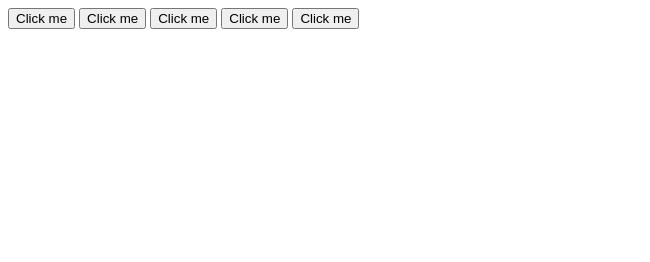
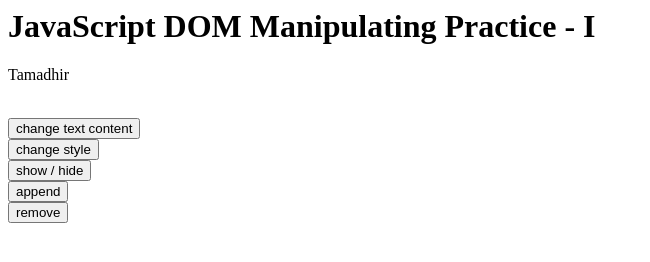
Before and after one commit to Tamadhir10/TAMADHIR_For_JS, a plain HTML site: page JavaScript DOM Manipulating Practice - I/index.html in a window 1280 px wide. Shown: the whole page, without its empty margins (0-650 px from the left). Drawn offline with Linux system fonts and the light colour scheme.

Commit message:
create a function of change the content of the text

```diff
--- a/JavaScript DOM Manipulating Practice - I/index.html
+++ b/JavaScript DOM Manipulating Practice - I/index.html
@@ -2,15 +2,42 @@
 <head>
     <meta charset="UTF-8">
     <meta name="viewport" content="width=device-width, initial-scale=1.0">
-    <title>Document</title>
+    <title>JavaScript DOM Manipulating Practice - I</title>
 </head>
 <body>
-<button onclick="ChangeTextContent()">Click me</button>
-<button onclick="ChangeStyle()">Click me</button>
-<button onclick="ShowOrHideElement()">Click me</button>
-<button onclick="CreateandAppendElement()">Click me</button>
-<button onclick="RemoveElement()">Click me</button>
+<h1>JavaScript DOM Manipulating Practice - I</h1>
+<div id="container">
+    <p id="txt">Tamadhir</p>
+</div>
+<br>
+<button onclick="ChangeTextContent()">change text content</button>
+<br>
+<button onclick="ChangeStyle()">change style</button>
+<br>
+<button onclick="ShowOrHideElement()">show / hide</button>
+<br>
+<button onclick="CreateandAppendElement()">append</button>
+<br>
+<button onclick="RemoveElement()">remove</button>
+<br>
 
+
+<script>
+
+
+function ChangeTextContent() {
+    let text = document.getElementById("txt").innerText;
+
+    if (text === "Tamadhir") {
+        document.getElementById("txt").innerText = "TAMADHIR";
+
+    }else if (text === "TAMADHIR") {
+        document.getElementById("txt").innerText = "Tamadhir";
+    }
+}
+
+
+</script>
 
 </body>
 </html>
```
